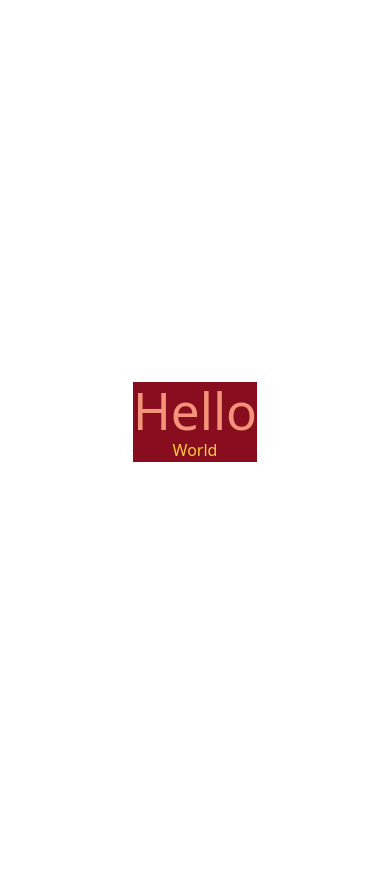
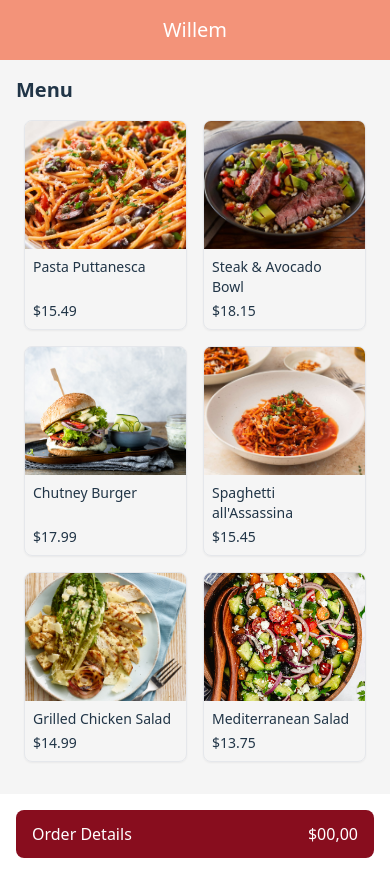
Before and after one commit to S3-Groepsproject-vj24-25/front-end, a React (Vite) app: page / in a window 390 px wide. Before the commit the page ends 844 px from the top, so only its background shows below. Built offline with nearby package versions, Linux system fonts and the light colour scheme.

Commit message:
display food item cards + responsive

```diff
--- a/package.json
+++ b/package.json
@@ -10,6 +10,7 @@
     "preview": "vite preview"
   },
   "dependencies": {
+    "lucide-react": "^0.483.0",
     "react": "^19.0.0",
     "react-dom": "^19.0.0"
   },
--- a/src/App.css
+++ /dev/null
@@ -1,44 +0,0 @@
-
-
-#root {
-  max-width: 1280px;
-  margin: 0 auto;
-  padding: 2rem;
-  text-align: center;
-}
-
-.logo {
-  height: 6em;
-  padding: 1.5em;
-  will-change: filter;
-  transition: filter 300ms;
-}
-.logo:hover {
-  filter: drop-shadow(0 0 2em #646cffaa);
-}
-.logo.react:hover {
-  filter: drop-shadow(0 0 2em #61dafbaa);
-}
-
-@keyframes logo-spin {
-  from {
-    transform: rotate(0deg);
-  }
-  to {
-    transform: rotate(360deg);
-  }
-}
-
-@media (prefers-reduced-motion: no-preference) {
-  a:nth-of-type(2) .logo {
-    animation: logo-spin infinite 20s linear;
-  }
-}
-
-.card {
-  padding: 2em;
-}
-
-.read-the-docs {
-  color: #888;
-}
--- a/src/App.jsx
+++ b/src/App.jsx
@@ -1,16 +1,42 @@
+import menuItems from "./data/menuItems"
 
-import './App.css'
-
-function App() {
+export default function App() {
 
   return (
-    <>
-      <div className='bg-primary'>
-        <h1 className='text-secondary'>Hello</h1>
-        <h2 className='text-accent'>World</h2>
+    <div className="min-h-screen w-full flex flex-col">
+      <div className="flex-1 flex flex-col w-full mx-auto">
+        <header className="w-full bg-secondary text-white p-4 flex justify-center items-center">
+          <h1 className="text-xl font-medium">Willem</h1>
+        </header>
+
+        <main className="flex-1 flex flex-col p-4">
+          <h2 className="text-xl font-bold mb-4">Menu</h2>
+
+          <div className="w-full flex-1 flex flex-wrap">
+            {menuItems.map((item) => (
+              <div key={item.id} className="w-1/2 px-2 mb-4 md:w-1/3 lg:w-1/4">
+                <div className="h-full rounded-lg overflow-hidden shadow-sm border flex flex-col">
+                  <div className="relative w-full">
+                    <img src={item.image || "/placeholder.svg"} alt={item.name} className="w-full h-32 object-cover" />
+                  </div>
+                  <div className="p-2 flex-1 flex flex-col justify-between">
+                    <h3 className="font-medium text-sm">{item.name}</h3>
+                    <p className="text-sm mt-1">${item.price.toFixed(2)}</p>
+                  </div>
+                </div>
+              </div>
+            ))}
+          </div>
+        </main>
+
+        {/* Footer */}
+        <footer className="w-full p-4 bg-white">
+          <button className="w-full bg-primary text-white py-3 px-4 rounded-lg flex justify-between items-center hover:bg-[#7a1a1a] transition-colors">
+            <span className="font-medium">Order Details</span>
+            <span>$00,00</span>
+          </button>
+        </footer>
       </div>
-    </>
+    </div>
   )
 }
-
-export default App
--- a/src/data/categories.js
+++ b/src/data/categories.js
@@ -2,7 +2,7 @@ const categories = [
     {
       id: 1,
       name: "All",
-      image: "/images/chicken-salad",
+      image: "/images/chicken-salad.jpg",
     },
     {
       id: 2,
--- a/src/data/menuItems.js
+++ b/src/data/menuItems.js
@@ -5,15 +5,13 @@ const menuItems = [
       price: 15.49,
       image: "/images/pasta-puttanesca.JPG",
       category: "Pasta",
-      inCart: true,
     },
     {
       id: 2,
       name: "Steak & Avocado Bowl",
       price: 18.15,
-      image: "/images/steak-avocado.jpg",
+      image: "/images/steak-avocado.jpeg",
       category: "Main",
-      inCart: true,
     },
     {
       id: 3,
@@ -21,7 +19,6 @@ const menuItems = [
       price: 17.99,
       image: "/images/chutney-burger.jpg",
       category: "Main",
-      inCart: true,
     },
     {
       id: 4,
@@ -29,8 +26,6 @@ const menuItems = [
       price: 15.45,
       image: "/images/spaghetti-assassina.jpg",
       category: "Pasta",
-
-      inCart: true,
     },
     {
       id: 5,
@@ -38,7 +33,6 @@ const menuItems = [
       price: 14.99,
       image: "/images/chicken-salad.jpg",
       category: "Main",
-      inCart: false,
     },
     {
       id: 6,
@@ -46,7 +40,6 @@ const menuItems = [
       price: 13.75,
       image: "/images/mediterranean-salad.jpg",
       category: "Main",
-      inCart: false,
     },
   ]
 
--- a/src/index.css
+++ b/src/index.css
@@ -2,71 +2,56 @@
 @tailwind components;
 @tailwind utilities;
 
+/* Base styles */
 :root {
   font-family: system-ui, Avenir, Helvetica, Arial, sans-serif;
   line-height: 1.5;
   font-weight: 400;
-
-  color-scheme: light dark;
-  color: rgba(255, 255, 255, 0.87);
-  background-color: #242424;
-
-  font-synthesis: none;
-  text-rendering: optimizeLegibility;
-  -webkit-font-smoothing: antialiased;
-  -moz-osx-font-smoothing: grayscale;
 }
 
-a {
-  font-weight: 500;
-  color: #646cff;
-  text-decoration: inherit;
-}
-a:hover {
-  color: #535bf2;
+/* Reset body to ensure proper flex behavior */
+html,
+body,
+#root {
+  height: 100%;
+  width: 100%;
+  margin: 0;
+  padding: 0;
 }
 
 body {
-  margin: 0;
+  background-color: #f5f5f5;
+  color: #213547;
+}
+
+/* Hide scrollbar in Chrome, Safari, and Opera */
+.no-scrollbar::-webkit-scrollbar {
+  display: none;
+}
+
+/* Hide scrollbar in IE, Edge, and Firefox */
+.no-scrollbar {
+  -ms-overflow-style: none; /* IE and Edge */
+  scrollbar-width: none; /* Firefox */
+}
+
+/* Ensure #root takes full height and uses flex */
+#root {
   display: flex;
-  place-items: center;
-  min-width: 320px;
+  flex-direction: column;
   min-height: 100vh;
 }
 
-h1 {
-  font-size: 3.2em;
-  line-height: 1.1;
+/* Media queries for container width */
+/* @media (min-width: 768px) {
+  .container-app {
+    max-width: 90%;
+  }
 }
 
-button {
-  border-radius: 8px;
-  border: 1px solid transparent;
-  padding: 0.6em 1.2em;
-  font-size: 1em;
-  font-weight: 500;
-  font-family: inherit;
-  background-color: #1a1a1a;
-  cursor: pointer;
-  transition: border-color 0.25s;
-}
-button:hover {
-  border-color: #646cff;
-}
-button:focus,
-button:focus-visible {
-  outline: 4px auto -webkit-focus-ring-color;
-}
-
-@media (prefers-color-scheme: light) {
-  :root {
-    color: #213547;
-    background-color: #ffffff;
-  }
-  a:hover {
-    color: #747bff;
-  }
-  button {
-    background-color: #f9f9f9;
+@media (min-width: 1024px) {
+  .container-app {
+    max-width: 1024px;
   }
 }
+ */
```
Also changed, not shown: 1 other file (tests, documents, lock files or other folders).
